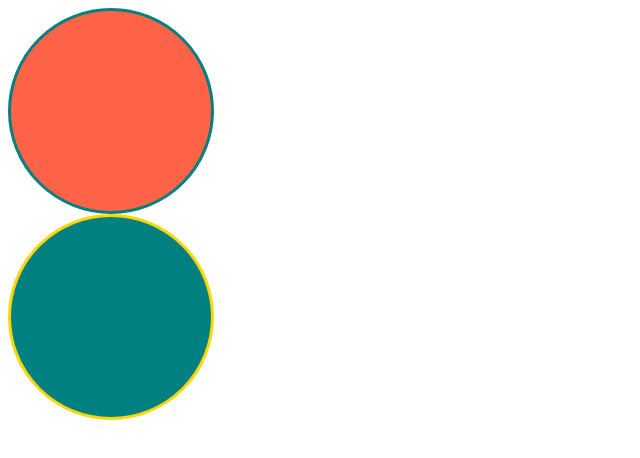
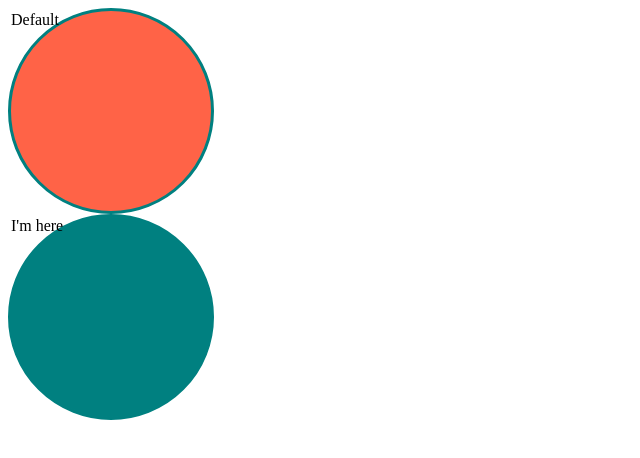
Before and after one commit to ddozza54/Movie-Web, a React (Create React App) app: page / in a window 1280 px wide. Shown: the top 458 px of the page, without its empty margins (0-640 px from the left). Built offline with nearby package versions, Linux system fonts and the light colour scheme.

Commit message:
+ JS 문법 - default value 정해주기

```diff
--- a/src/App.tsx
+++ b/src/App.tsx
@@ -4,7 +4,7 @@ function App() {
   return (
     <div>
       <Circle bgColor="tomato" borderColor="teal" />
-      <Circle bgColor="teal" />
+      <Circle bgColor="teal" text="I'm here" />
     </div>
   );
 }
--- a/src/Circle.tsx
+++ b/src/Circle.tsx
@@ -15,11 +15,14 @@ const Container = styled.div<ContainerProps>`
 interface CircleProps {
   bgColor: string;
   borderColor?: string;
+  text?: string;
 }
 
-function Circle({ bgColor, borderColor }: CircleProps) {
+function Circle({ bgColor, borderColor, text = "Default" }: CircleProps) {
   return (
-    <Container bgColor={bgColor} borderColor={borderColor ?? "gold"}></Container>
+    <Container bgColor={bgColor} borderColor={borderColor ?? bgColor}>
+      {text}
+    </Container>
   );
 }
 
```
